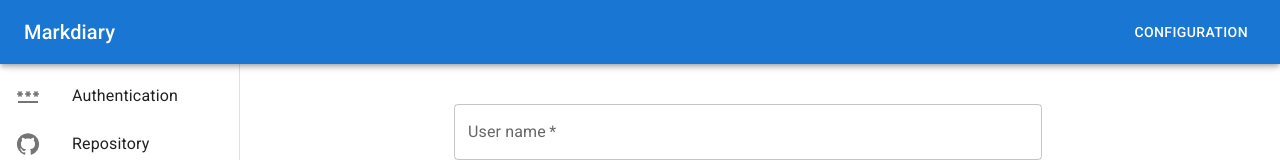
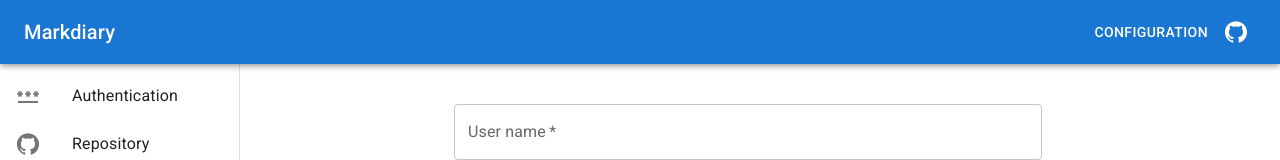
Before and after one commit to siavol/markdiary-web, a React (Create React App) app: page /markdiary-web/config/author in a window 1280 px wide. Shown: the top 160 px of the page. Built offline with nearby package versions, Linux system fonts and the light colour scheme; no server answers.

Commit message:
github link

```diff
--- a/src/components/layout.tsx
+++ b/src/components/layout.tsx
@@ -19,6 +19,7 @@
 } from '@mui/material'
 import SettingsIcon from '@mui/icons-material/Settings'
 import MenuIcon from '@mui/icons-material/Menu'
+import GitHubIcon from '@mui/icons-material/GitHub'
 import { ConfigStatus, hasConfigured } from '../services/config-storage'
 
 type MenuClickHandler = () => void
@@ -126,6 +127,15 @@
           >
             <SettingsIcon />
           </IconButton>
+
+          <IconButton
+            color="inherit"
+            href={process.env.REACT_APP_MARKDIARY_GITHUB_URL ?? ''}
+            target="_blank"
+            rel="noopener noreferrer"
+          >
+            <GitHubIcon />
+          </IconButton>
         </Toolbar>
       </AppBar>
 
```
